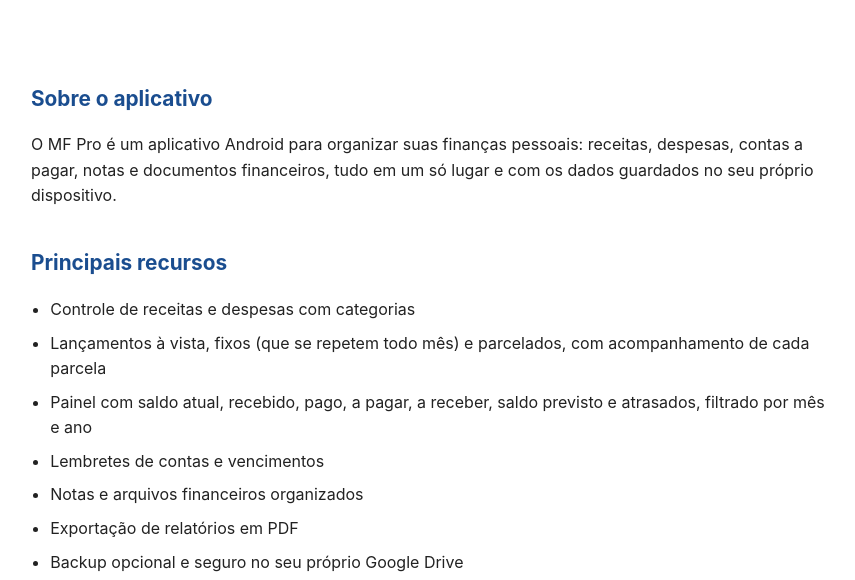
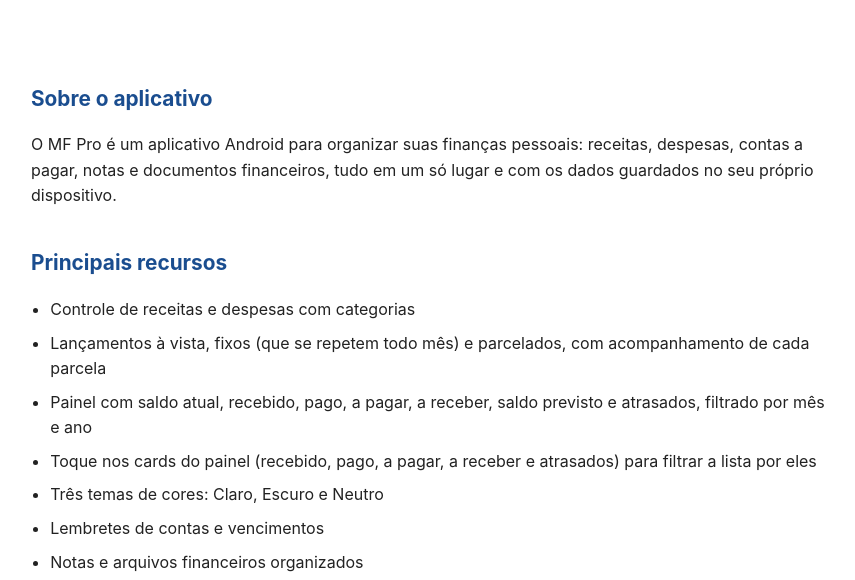
Before and after one commit to edson270419991-commits/apps-sites, a plain HTML site: page mf-pro/index.html in a window 1280 px wide. Shown: the part 189-769 px from the top of the page, without its empty margins (209-1064 px from the left). Drawn offline with Linux system fonts and the light colour scheme.

Commit message:
Add files via upload

```diff
--- a/mf-pro/index.html
+++ b/mf-pro/index.html
@@ -32,6 +32,8 @@
   <li>Controle de receitas e despesas com categorias</li>
   <li>Lançamentos à vista, fixos (que se repetem todo mês) e parcelados, com acompanhamento de cada parcela</li>
   <li>Painel com saldo atual, recebido, pago, a pagar, a receber, saldo previsto e atrasados, filtrado por mês e ano</li>
+  <li>Toque nos cards do painel (recebido, pago, a pagar, a receber e atrasados) para filtrar a lista por eles</li>
+  <li>Três temas de cores: Claro, Escuro e Neutro</li>
   <li>Lembretes de contas e vencimentos</li>
   <li>Notas e arquivos financeiros organizados</li>
   <li>Exportação de relatórios em PDF</li>
```
